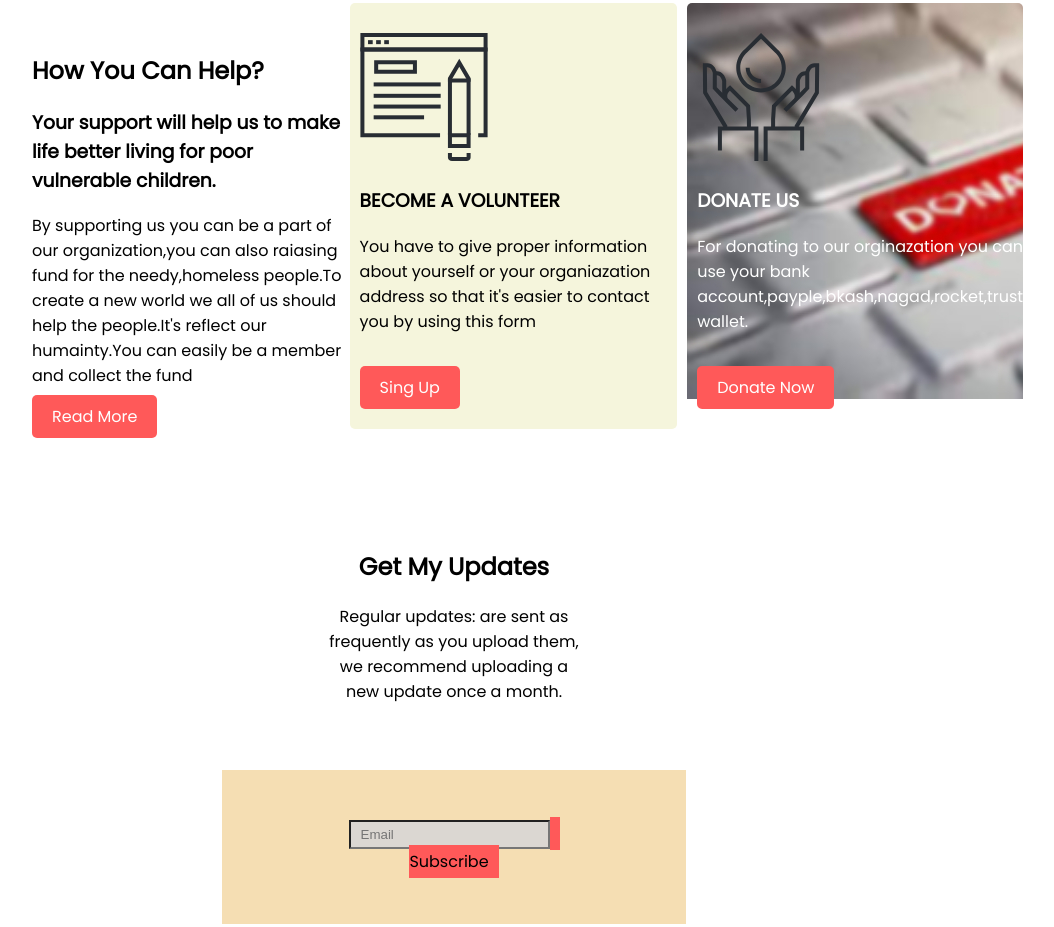
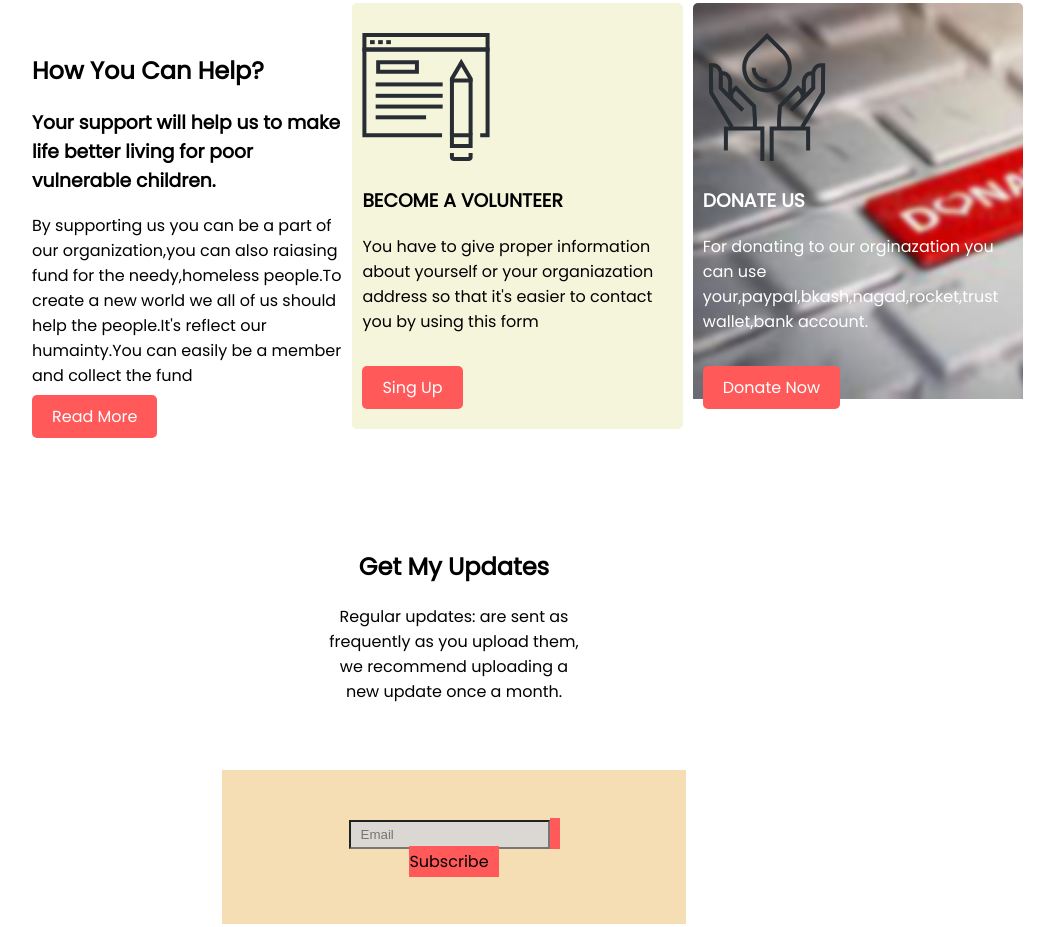
Before and after one commit to khorshedjhoni/donate_file, a plain HTML site: page index.html in a window 1280 px wide. Shown: the part 2238-3165 px from the top of the page, without its empty margins (186-1240 px from the left). Drawn offline with Linux system fonts and the light colour scheme.

Commit message:
edited last

```diff
--- a/index.html
+++ b/index.html
@@ -79,7 +79,7 @@
         <div class="third-width" id="donation-prcess">
             <img src="icons/icon13.svg" alt="">
             <h3 class="color-white">DONATE US</h3>
-            <p class="color-white">For donating to our orginazation you can use your bank account,payple,bkash,nagad,rocket,trust wallet.</p>
+            <p class="color-white">For donating to our orginazation you can use your,paypal,bkash,nagad,rocket,trust wallet,bank account.</p>
             <br>
             <a class="orange-button" target="_blank" href="https://www.redcross.org/donate/donation.html/">Donate Now</a>
         </div>
--- a/style.css
+++ b/style.css
@@ -97,6 +97,8 @@ h1{
 }
 .footer-orange{
     color: #FF5959;
+
+
 }
 h6{
     color: white;
@@ -113,7 +115,7 @@ h6{
 }
 span{
     background-color: #FF5959;
-    padding: 5px 10px;
+    padding: 4px 10px;
 }
 section{
     padding-top: 50px;
```
